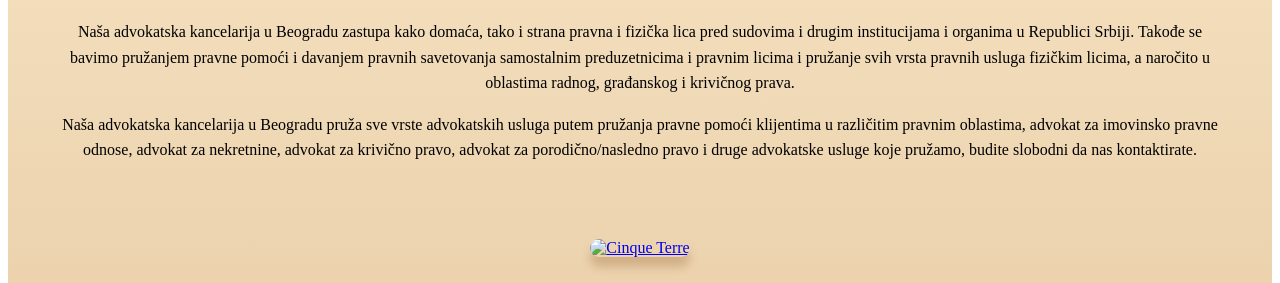
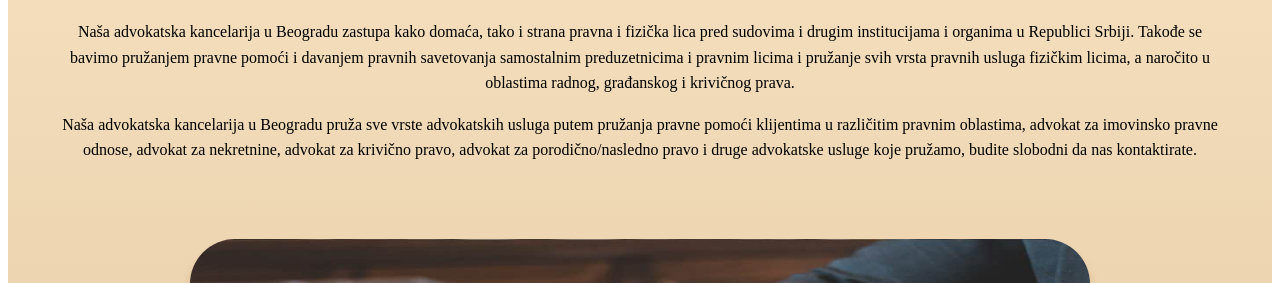
Before and after one commit to mminaaj/advokatska_kancelarija, a plain HTML site: page index.html in a window 1280 px wide. Shown: the part 607-890 px from the top of the page. Drawn offline with Linux system fonts and the light colour scheme; files whose address does not match are found by name.

Commit message:
Update index.html
Signed-off-by: mminaaj <mminaaj2004@gmail.com>

```diff
--- a/index.html
+++ b/index.html
@@ -54,7 +54,7 @@
     </div>
     <div class="gallery">
         <a target="_blank" href="images/advokat.gvole.jpeg">
-          <img src="img/advokat.gvole.jpeg" alt="Cinque Terre" width="900" height="400">
+          <img src="images/advokat.gvole.jpeg" alt="Cinque Terre" width="900" height="400">
         </a>
 
       </div>
```
